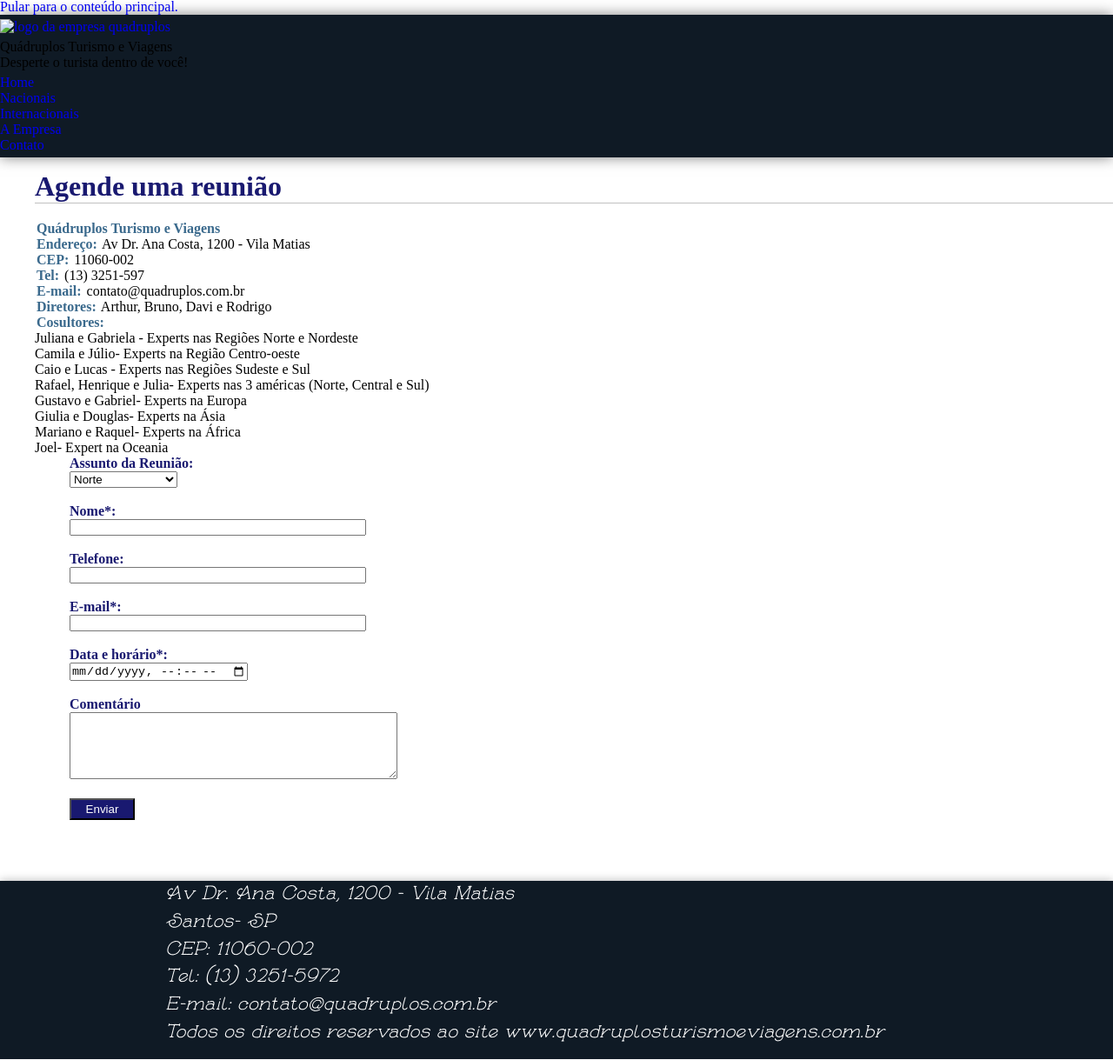
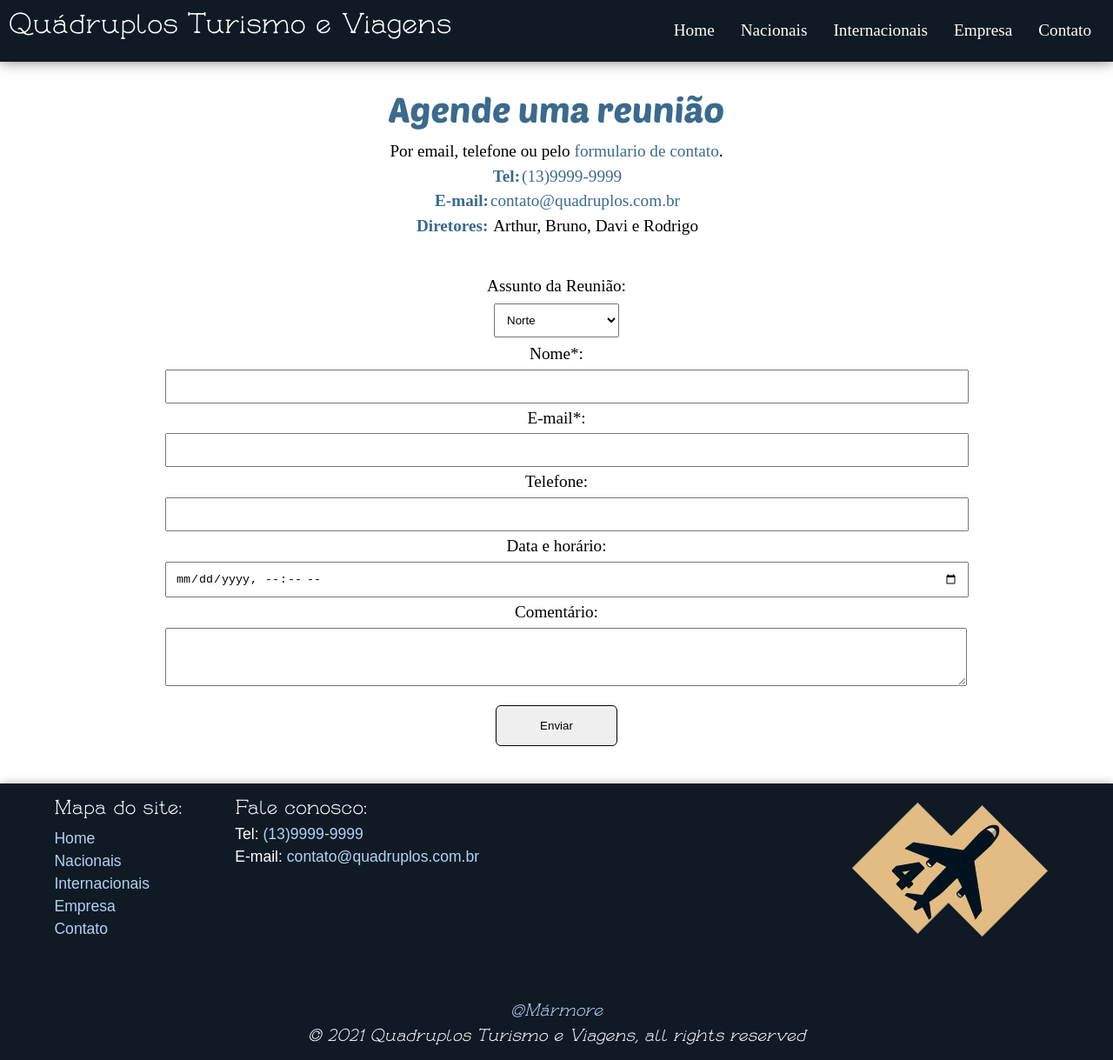
Before and after one commit to GabrielMarmore/Projeto-Quadruplos, a plain HTML site: page contato.html in a window 1280 px wide. Shown: the part 1-1220 px from the top of the page at 87% size. Drawn offline with Linux system fonts and the light colour scheme.

Commit message:
update-contato

```diff
--- a/contato.html
+++ b/contato.html
@@ -6,49 +6,39 @@
 	<title>Contatos - Quádruplos Turismo e Viagens</title>
     <link rel="icon" href="imagens/favicon.ico" type="image/x-icon">
 	<link rel="stylesheet" type="text/css" href="css/main.css">
+
     <script src="form_erros.js"></script>
+    <script src='main.js'></script>
 </head>
 
-<body>
-    <a href="#maincontent" class="skip-link"> Pular para o conteúdo principal.</a>
-    <header>
-		<ul>
-			<li><a href="home.html"><img src="imagens/logo3.png" alt="logo da empresa quadruplos"></a></li>
-			<li><p>Quádruplos Turismo e Viagens <br>Desperte o turista dentro de você!</p></li>
-		</ul>
+<body id='contato' onLoad='topo(400)'>
+    <header class='container'>
+        <h1><a href='#nacional'>Quádruplos Turismo e Viagens</a></h1>
         <nav>
-            <ul class="menu">
-                <li><a href="home.html">Home</a></li>
+            <ul id="menu">
+                <li><a href="index.html">Home</a></li>
                 <li><a href="nacionais.html">Nacionais</a></li>
                 <li><a href="internacionais.html">Internacionais</a></li>
-                <li><a href="quemsomos.html">A Empresa</a></li>
+                <li><a href="quemsomos.html">Empresa</a></li>
 				<li><a href="contato.html">Contato</a></li>
             </ul>
         </nav>
-	</header>
-    <div class="body">
-        <h1 class="titulocontato">Agende uma reunião</h1>
-        <p id="maincontent" tabindex="-1" class="textocont">
-            <span><strong>Quádruplos Turismo e Viagens</strong></span>
-            <span> <strong>Endereço:</strong> Av Dr. Ana Costa, 1200 - Vila Matias</span>
-            <span> <strong>CEP:</strong> 11060-002</span>
-            <span><strong>Tel:</strong> (13) 3251-597</span>
-            <span> <strong>E-mail:</strong> contato@quadruplos.com.br</span>
-            <span>   <span> <strong>Diretores:</strong> Arthur, Bruno, Davi e Rodrigo</span>
-            <span>  <strong>Cosultores:</strong></span>
-            <span> Juliana e Gabriela - Experts nas Regiões Norte e Nordeste</span>
-            <span> Camila e Júlio- Experts na Região Centro-oeste</span>
-            <span> Caio e Lucas - Experts nas Regiões Sudeste e Sul</span>
-            <span> Rafael, Henrique e Julia- Experts nas 3 américas (Norte, Central e Sul)</span>
-            <span> Gustavo e Gabriel- Experts na Europa</span>
-            <span> Giulia e Douglas- Experts na Ásia</span>
-            <span> Mariano e Raquel- Experts na África</span>
-            <span> Joel- Expert na Oceania</span>
-        </p>
-</div>
-    <form class="textocont" name="Q_Reuniao" method="POST" action="#" onsubmit="return validaForm(this)">
-<div class="textocont">
-    <label for="Q_reuniao">Assunto da Reunião:</label><br>
+    </header>
+    <main>
+        <div>
+            <h2 class="destaque">Agende uma reunião</h2>
+            <p tabindex="-1" class="textocont">
+                Por email, telefone ou pelo <a href='#Q_reunião'>formulario de contato</a>.
+                <span><strong>Tel:</strong><a href='tel:+551399999999'>(13)9999-9999</a></span>
+                <span><strong>E-mail:</strong><a href="mailto:contato@quadruplos.com.br">contato@quadruplos.com.br</a></span>
+
+                <span><span><strong>Diretores:</strong> Arthur, Bruno, Davi e Rodrigo</span>
+            </p>
+        </div>
+
+    <form name="Q_Reuniao" method="POST" action="#" onsubmit="return validaForm(this)">
+    <label for="Q_reuniao">Assunto da Reunião:</label>
+    <span>
         <select id="Q_reunião">
             <option value="nort">Norte</option>
             <option value="nord">Nordeste</option>
@@ -62,38 +52,62 @@
             <option value="As">Ásia</option>
             <option value="Afr">África</option>
             <option value="Oce">Oceania</option>
-        </select><br><br>
+        </select>
+    </span>
+    <span>
+        <label for="Q_nome">Nome*:<br></label>
+        <input type="text" id="Q_nome" size="40" maxlength="40" aria-required="true"/>
 
-        <label for="Q_nome">Nome*:<br></label>
-        <input type="text" id="Q_nome" size="40" maxlength="40" aria-required="true"/> <br><br>
+        <label for="Q_email">E-mail*:</label>
+        <input type="email" id="Q_email" size="40" aria-required="true"/>
 
-        <label for="Q_telefone">Telefone:</label><br>
-        <input type="tel" id="Q_telefone" size="40"/> <br><br>
+        <label for="Q_telefone">Telefone:</label>
+        <input type="tel" id="Q_telefone" size="40"/>
 
+        <label for="data">Data e horário:</label>
+        <input type="datetime-local" id="Q_data" aria-required="true"/>
 
-        <label for="Q_email">E-mail*:</label><br>
-        <input type="email" id="Q_email" size="40" aria-required="true"/> <br><br>
-
-
-        <label for="data">Data e horário*:</label><br>
-        <input type="datetime-local" id="Q_data" aria-required="true"/><br><br>
-
-        <label for="Q_cometario">Comentário</label><br>
-        <textarea id="Q_comentario" cols="45" rows="5"></textarea><br><br>
-
+        <label for="Q_cometario">Comentário:</label>
+        <textarea id="Q_comentario" cols="45" rows="3"></textarea>
+    </span>
 
         <input class="botao" type="submit" value="Enviar"/>
+
     </form>
-</div>
-    <footer id="rodape">
-        <address class="rodape">
-           <span> Av Dr. Ana Costa, 1200 - Vila Matias </span>
-           <span> Santos- SP</span>
-           <span>CEP: 11060-002</span>
-            <span>Tel: (13) 3251-5972</span>
-            <span> E-mail: contato@quadruplos.com.br</span>
-                <span>Todos os direitos reservados ao site www.quadruplosturismoeviagens.com.br</span>
-        </address>
+
+    </main>
+    <footer>
+    <div class='container'>
+        <div>
+            <p>Mapa do site:</p>
+            <ul>
+                <li><a href="index.html">Home</a></li>
+                <li><a href="nacionais.html">Nacionais</a></li>
+                <li><a href="internacionais.html">Internacionais</a></li>
+                <li><a href="contato.html">Empresa</a></li>
+                <li><a href="contato.html">Contato</a></li>
+            </ul>
+        </div>
+
+        <div>
+            <p>Fale conosco: </p>
+            <p>Tel: <a href='tel:+551399999999'>(13)9999-9999</a></p>
+            <p>E-mail: <a href="mailto:contato@quadruplos.com.br">contato@quadruplos.com.br</a></p>
+        </div>
+
+        <div id='btn'>
+            <a class='link-top hide' href="#menu">
+            <svg xmlns="http://www.w3.org/2000/svg" viewBox="0 0 12 6"><path d="M12 6H0l6-6z"/></svg>
+            <span class="screen-reader-text">Back to top</span><!--pense nisso como uma tag alt para uma imagem-->
+            </a>
+        </div>
+
+        <div class='logo'><img src="imagens/logo2_pqn.png" alt="Logo Quadruplos"></div>
+    </div>
+    <div id='rodape'>
+        <p><a href="https://github.com/GabrielMarmore" target="_blank">@Mármore</a></p>
+        <p>© 2021 Quadruplos Turismo e Viagens, all rights reserved</p>
+    </div>
     </footer>
 </body>
 </html>
--- a/css/main.css
+++ b/css/main.css
@@ -524,14 +524,15 @@ svg {
 	overflow: visible;
 	margin: 0 5px -2px 5px;
 }
-/*A empresa*/
-#empresa main{
+
+/*A empresa e contato com formulario*/
+#empresa main, #contato main{
 	margin: 0 5%;
 }
-#empresa main a{
+#empresa main a, #contato main a{
 	color: var(--cor3);
 }
-#empresa main a:hover{
+#empresa main a:hover, #contato main a:hover{
 	color: var(--cor0);
 	text-decoration: underline;
 }
@@ -572,41 +573,33 @@ th{
 	margin-bottom: 40px;
 
 }
-/*CSS FORMULÁRIO*/
 
-.titulocontato {
-	font-size: 32px;
-	color: midnightblue;
-	border-bottom: 1px solid silver;
-	margin-left: 40px;
-	margin-bottom: 15px;
-	font-family: 'Times New Roman', Times, serif;
-	text-align: left;
-}
+#contato main div:not(.container), #contato form{
+	max-width: 900px;
 
-.textocont{
-	margin-left: 40px;
-	font-size: 16px;
-}
-label{
-	color: midnightblue;
-	font-weight: bold;
-}
+	font-size: 1.2em;
+	line-height: 150%;
+	text-align: center;
 
-.botao{
-	background-color: midnightblue;
-	color:white;
-	width: 75px;
-	height: 25px;
-	cursor: pointer;
+	margin: auto;
 	margin-bottom: 40px;
 }
 
-input:hover, select:hover, textarea:hover{
-	border: 2px solid midnightblue;
+input, textarea{
+    width:100%;
+    margin: 3px 0px;
+    padding: 10px;
 }
-input:focus, select:focus, textarea:focus{
-	background-color: linen;
+select{
+	padding: 10px;
+	margin: 5px;
+}
+input[type="submit"]{
+    width: auto;
+    margin-top: 10px;
+    padding: 15px 50px;
+    border: 1px solid rgb(0, 0, 0);
+    border-radius: 6px;
 }
 
 /* Para celulares e afins*/
```
